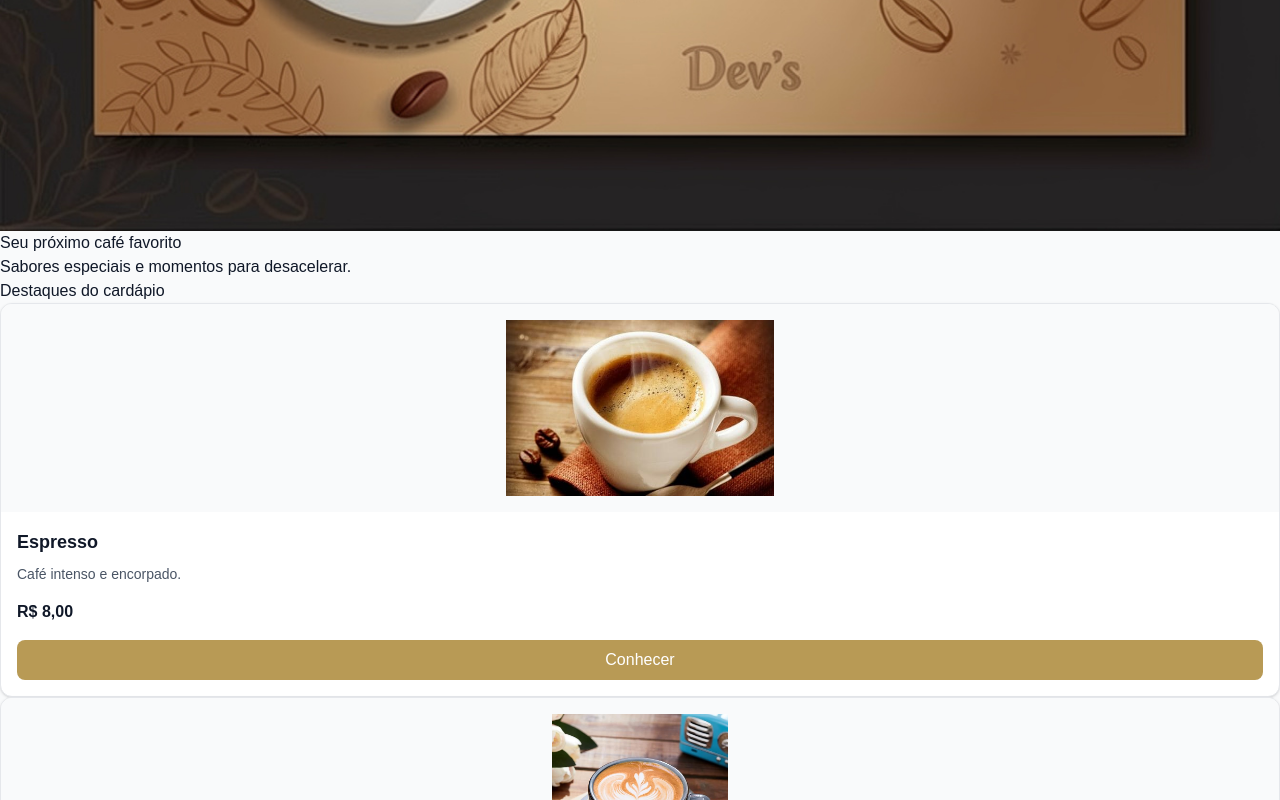
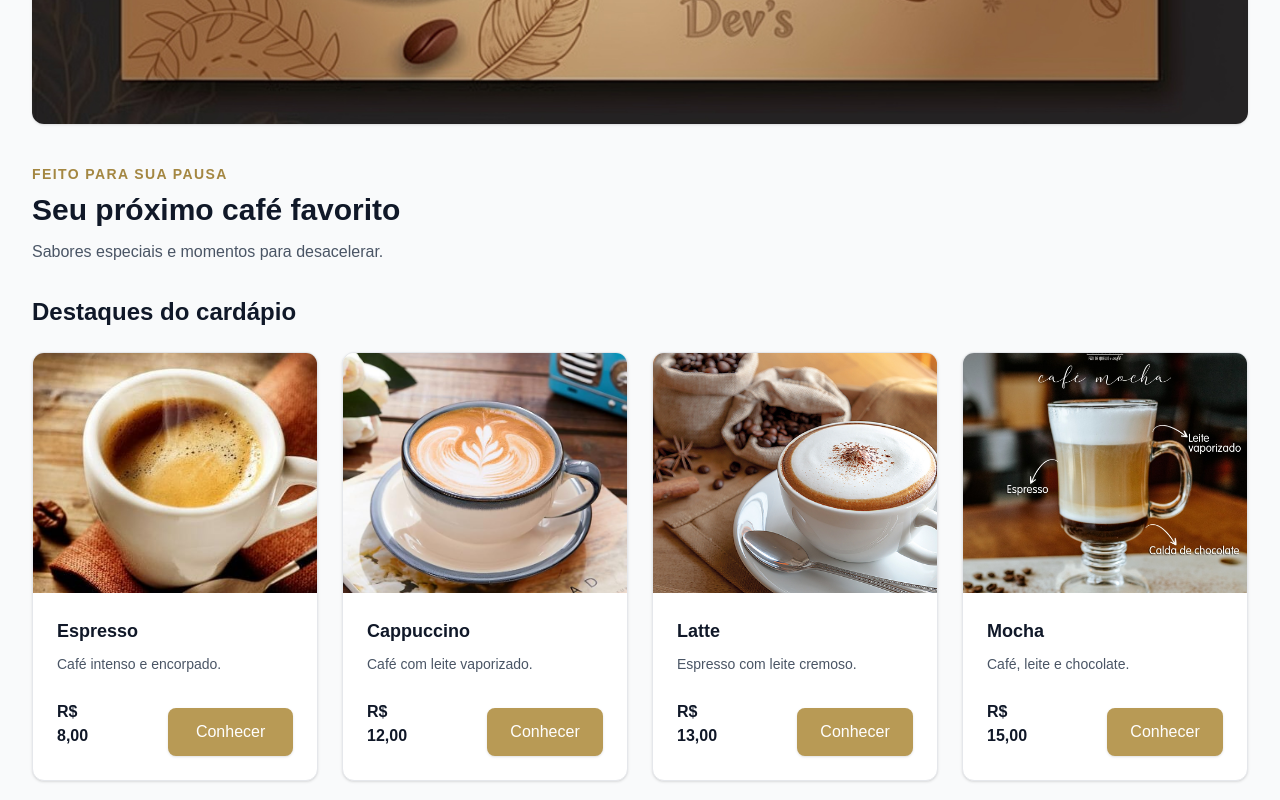
Before and after one commit to alyson-souto/cafeteria-dev, a React (Vite) app: page / in a window 1280 px wide. Shown: the part 560-1360 px from the top of the page. Built offline with nearby package versions, Linux system fonts and the light colour scheme.

Commit message:
style: estilizando Home e ajustando layout dos cards de produtos

```diff
--- a/src/components/ProductCard.jsx
+++ b/src/components/ProductCard.jsx
@@ -1,33 +1,33 @@
 
 function ProductCard({ nome, descricao, preco, imagem }) {
   return (
-    <article className="overflow-hidden rounded-xl border border-gray-200 bg-white shadow-sm transition hover:-translate-y-1 hover:shadow-md">
+    <article className="overflow-hidden rounded-xl border border-gray-200 bg-white shadow-sm transition duration-300 hover:border-[#B89A55]/60 hover:shadow-[0_0_10px_rgba(184,154,85,0.12) hover:-translate-y-1 hover:shadow-md">
       <img
         src={imagem}
         alt={nome}
-        className="h-52 w-full bg-gray-50 object-contain p-4"
+        className="h-60 w-full object-cover"
       />
 
-      <div className="p-4">
-        <h3 className="text-lg font-semibold text-gray-900">
+      <div className="p-6">
+        <h3 className="mb-2 text-lg font-semibold text-gray-900">
           {nome}
         </h3>
 
-        <p className="mt-2 text-sm text-gray-600">
+        <p className="mb-4 text-sm leading-relaxed text-gray-600">
           {descricao}
         </p>
 
-        <p className="mt-4 font-bold text-gray-900">
-          {preco}
-        </p>
+        <div className=" flex items-center justify-between gap-20">
+          <span className="font-bold text-gray-900">
+            {preco}
+          </span>
 
-        <button
-          type="button"
-          className="mt-4 w-full rounded-lg bg-[#B89A55] px-4 py-2 font-medium text-white transition hover:bg-[#9E8141] focus:outline-none focus:ring-2 focus:ring-[#B89A55] focus:ring-offset-2"
-        >
-          Conhecer
-        </button>
+          <button className="mt-4 w-full rounded-lg bg-[#B89A55] px-4 py-3 font-medium text-white shadow-sm transition-all duration-300 ease-in-out hover:-translate-y-1 hover:bg-[#9E8141] hover:shadow-lg focus:outline-none focus:ring-2 focus:ring-[#B89A55] focus:ring-offset-2 active:translate-y-0">
+            Conhecer
+          </button>
+        </div>
       </div>
+
     </article>
   )
 }
--- a/src/pages/Home.jsx
+++ b/src/pages/Home.jsx
@@ -33,21 +33,33 @@ const produtos = [
 
 function Home() {
   return (
-    <main>
+    <main className="mx-auto max-w-7xl px-4 py-6 sm:px-6 lg:px-8">
       <section>
         <img
           src="/images/banner-cafeteria.jpg"
           alt="Apresentação da cafeteria"
+          className="h-[600px] w-full rounded-xl object-cover shadow-sm"
         />
       </section>
 
-      <section>
-        <h1>Seu próximo café favorito</h1>
-        <p>Sabores especiais e momentos para desacelerar.</p>
+      <section className="py-10">
+        <p className="text-sm font-semibold uppercase tracking-widest text-[#A48742]">
+          Feito para sua pausa
+        </p>
 
-        <h2>Destaques do cardápio</h2>
+        <h1 className="mt-2 text-3xl font-bold text-gray-900">
+          Seu próximo café favorito
+        </h1>
 
-        <div>
+        <p className="mt-3 max-w-2xl text-gray-600">
+          Sabores especiais e momentos para desacelerar.
+        </p>
+
+        <h2 className="mb-6 mt-8 text-2xl font-bold text-gray-900">
+          Destaques do cardápio
+        </h2>
+
+        <div className="grid grid-cols-1 gap-6 sm:grid-cols-2 lg:grid-cols-4">
           {produtos.map((produto) => (
             <ProductCard
               key={produto.id}
```
